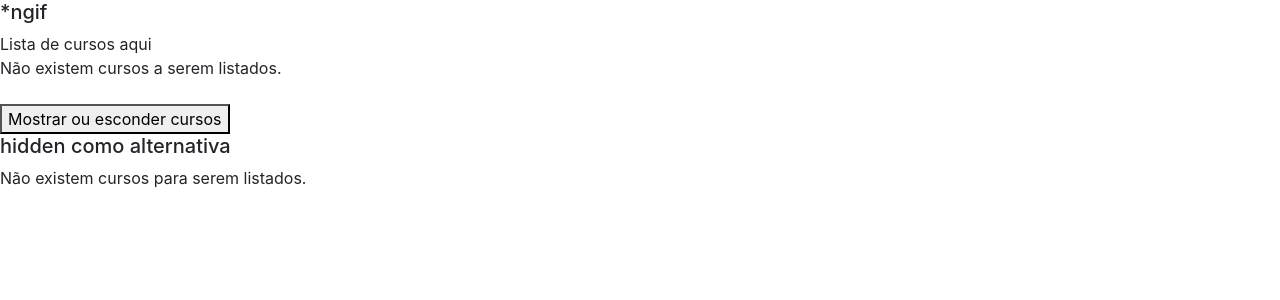
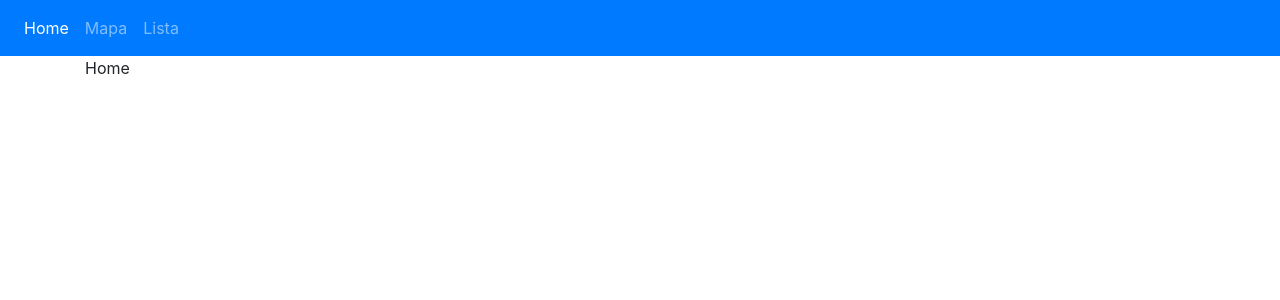
Before and after one commit to pierbotteroweb/angular-loiane-data-binding, an Angular app in the folder data-binding/: page / in a window 1280 px wide. Shown: the top 300 px of the page. Built offline with nearby package versions, Linux system fonts and the light colour scheme.

Commit message:
Aula 26, ngSwitch

```diff
--- a/data-binding/angular.json
+++ b/data-binding/angular.json
@@ -47,8 +47,8 @@
               "src/assets"
             ],
             "styles": [
-              "src/styles.scss",
-              "node_modules/bootstrap/dist/css/bootstrap.min.css"
+              "node_modules/bootstrap/dist/css/bootstrap.min.css",
+              "src/styles.scss"
             ],
             "scripts": []
           },
--- a/data-binding/src/app/app.component.html
+++ b/data-binding/src/app/app.component.html
@@ -3,4 +3,5 @@
 <button (click)="mudarValor()" >Mudar Valor</button>
 
 <button (click)="destruirCiclo()" >Deletar</button> -->
-<app-diretiva-ngif></app-diretiva-ngif>
+<!-- <app-diretiva-ngif></app-diretiva-ngif> -->
+<app-diretiva-ngswitch></app-diretiva-ngswitch>
--- a/data-binding/src/app/app.module.ts
+++ b/data-binding/src/app/app.module.ts
@@ -10,6 +10,7 @@
 import { OutputPropertyComponent } from './output-property/output-property.component';
 import { CicloComponent } from './ciclo/ciclo.component';
 import { DiretivaNgifComponent } from './diretiva-ngif/diretiva-ngif.component';
+import { DiretivaNgswitchComponent } from './diretiva-ngswitch/diretiva-ngswitch.component';
 
 @NgModule({
   declarations: [
@@ -18,7 +19,8 @@
     InputPropertyComponent,
     OutputPropertyComponent,
     CicloComponent,
-    DiretivaNgifComponent
+    DiretivaNgifComponent,
+    DiretivaNgswitchComponent
   ],
   imports: [
     BrowserModule,
--- /dev/null
+++ b/data-binding/src/app/diretiva-ngswitch/diretiva-ngswitch.component.html
@@ -0,0 +1,12 @@
+<nav class="navbar navbar-expand-lg navbar-dark bg-primary">
+    <div class="navbar-nav">
+        <a class="nav-item nav-link" (click)="aba='home'" [class.active]="aba=='home'" >Home <span class="sr-only">(current)</span></a>
+        <a class="nav-item nav-link" (click)="aba='mapa'" [class.active]="aba=='mapa'" >Mapa</a>
+        <a class="nav-item nav-link" (click)="aba='lista'" [class.active]="aba=='lista'" >Lista</a>
+    </div>
+</nav>
+<div class="container" [ngSwitch]="aba">
+    <div *ngSwitchCase="'mapa'">Modo Mapa ativado</div>
+    <div *ngSwitchCase="'lista'">Modo Lista ativado</div>
+    <div *ngSwitchDefault>Home</div>
+</div>
--- /dev/null
+++ b/data-binding/src/app/diretiva-ngswitch/diretiva-ngswitch.component.ts
@@ -0,0 +1,18 @@
+import { Component, OnInit } from '@angular/core';
+
+@Component({
+  selector: 'app-diretiva-ngswitch',
+  templateUrl: './diretiva-ngswitch.component.html',
+  styleUrls: ['./diretiva-ngswitch.component.scss']
+})
+export class DiretivaNgswitchComponent implements OnInit {
+
+  aba: string = 'home';
+
+
+  constructor() { }
+
+  ngOnInit() {
+  }
+
+}
```
Also changed, not shown: data-binding/src/app/diretiva-ngswitch/diretiva-ngswitch.component.scss (added).
